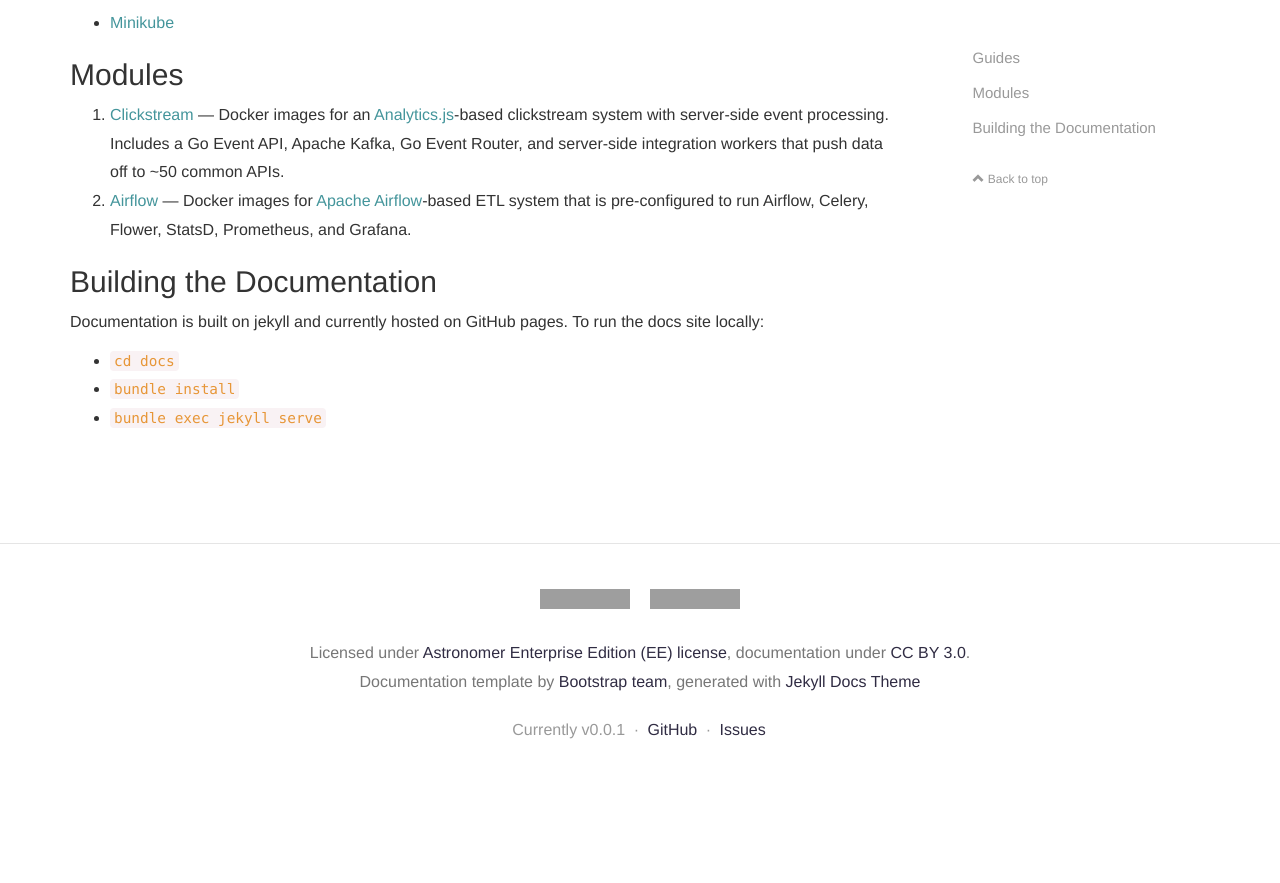
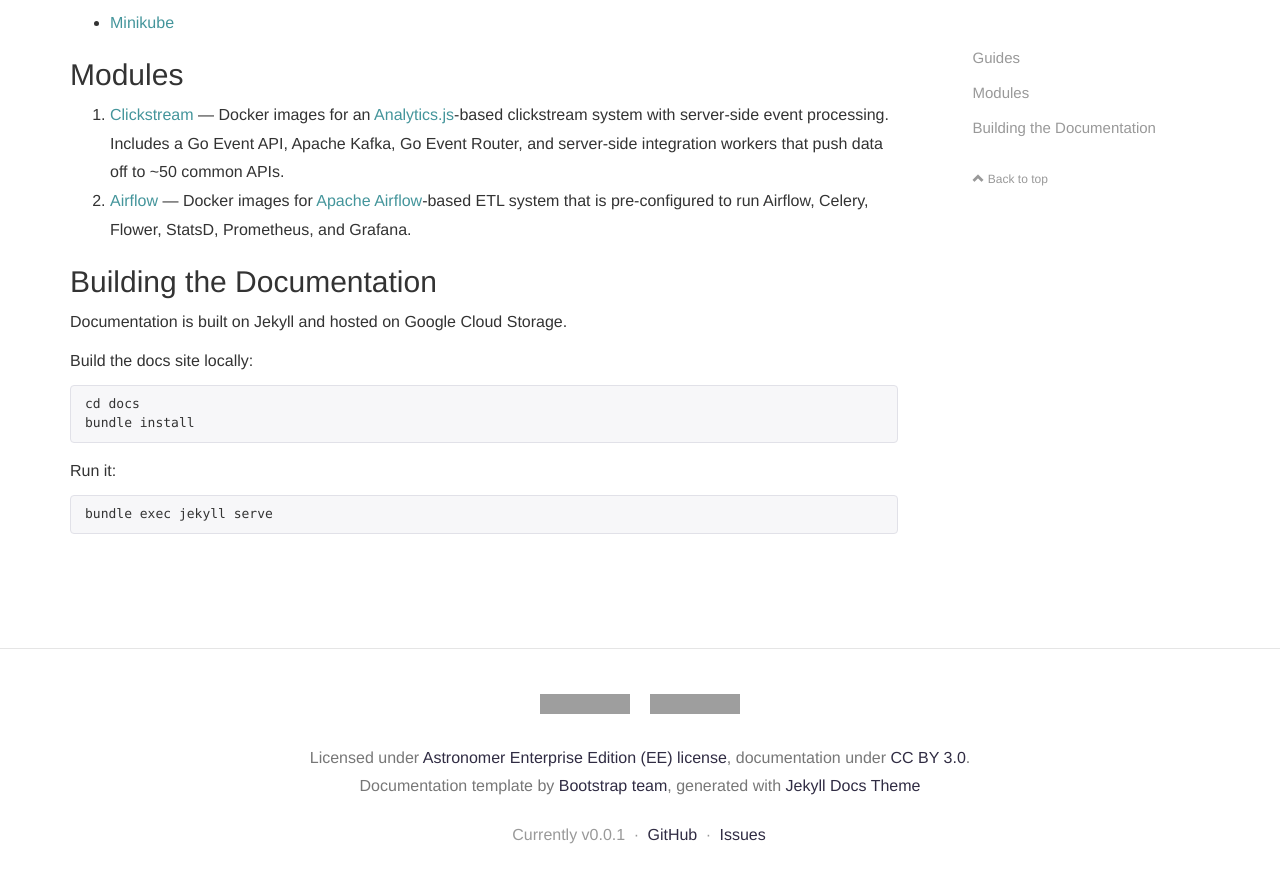
Before and after one commit to skynet/astronomer-ee, a Jekyll site: the page built from docs/index.md, in a window 1280 px wide and 900 px high, scrolled down 866 px. Shown: the top 883 px of the window. Built offline with Jekyll 4.4.1, drawn with Linux system fonts in a browser that asks for light colours; nearby versions of some CDN libraries; comment, search, counter and statistics services are not loaded; before the commit the page ends 1661 px from its top, so only the background shows below that; grey boxes are pictures that could not be loaded.

Commit message:
Update building docs site + make clearer

````diff
--- a/docs/index.md
+++ b/docs/index.md
@@ -18,9 +18,17 @@ order: 1
 
 ## Building the Documentation
 
-Documentation is built on jekyll and currently hosted on GitHub
-pages. To run the docs site locally:
+Documentation is built on Jekyll and hosted on Google Cloud Storage.
 
-- `cd docs`
-- `bundle install`
-- `bundle exec jekyll serve`
+Build the docs site locally:
+
+```
+cd docs
+bundle install
+```
+
+Run it:
+
+```
+bundle exec jekyll serve
+```
````
